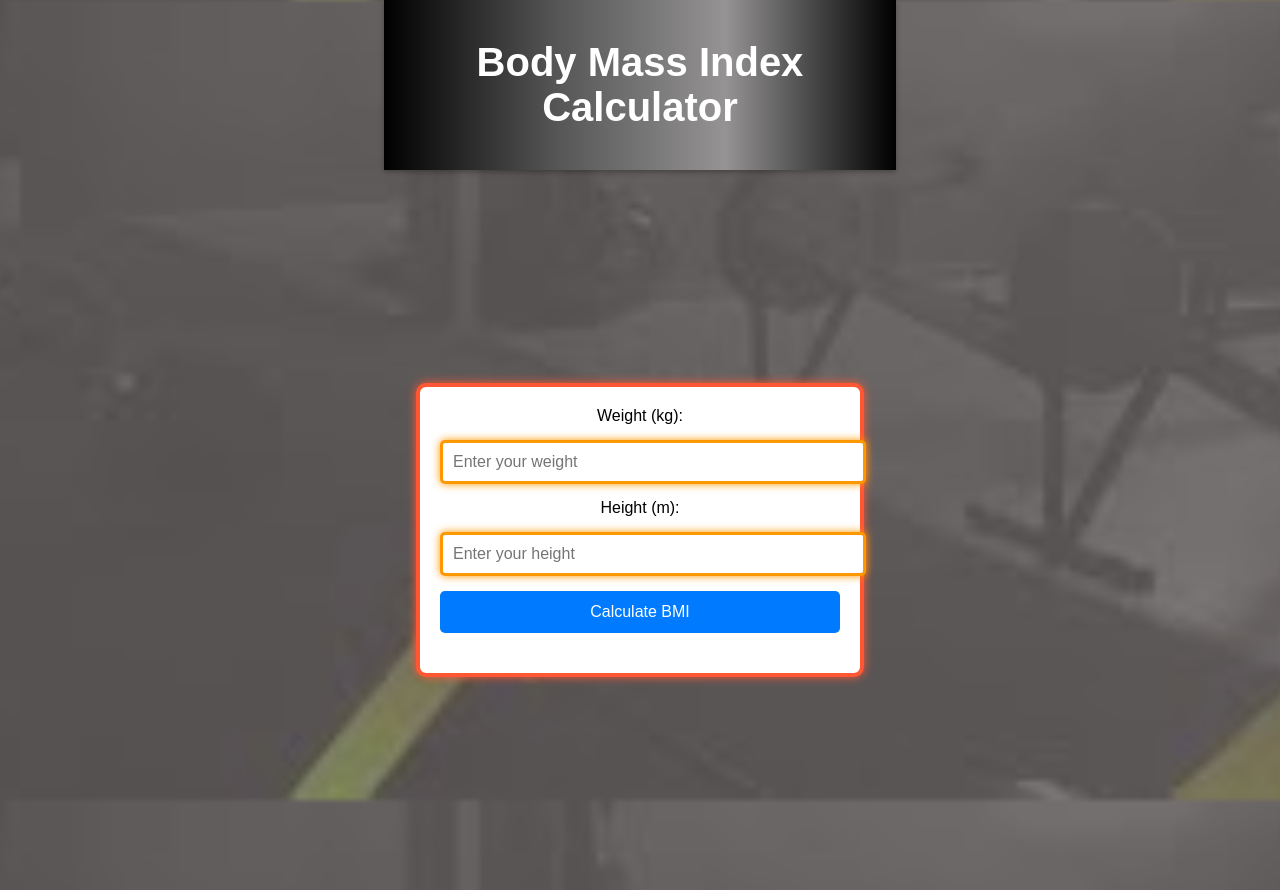
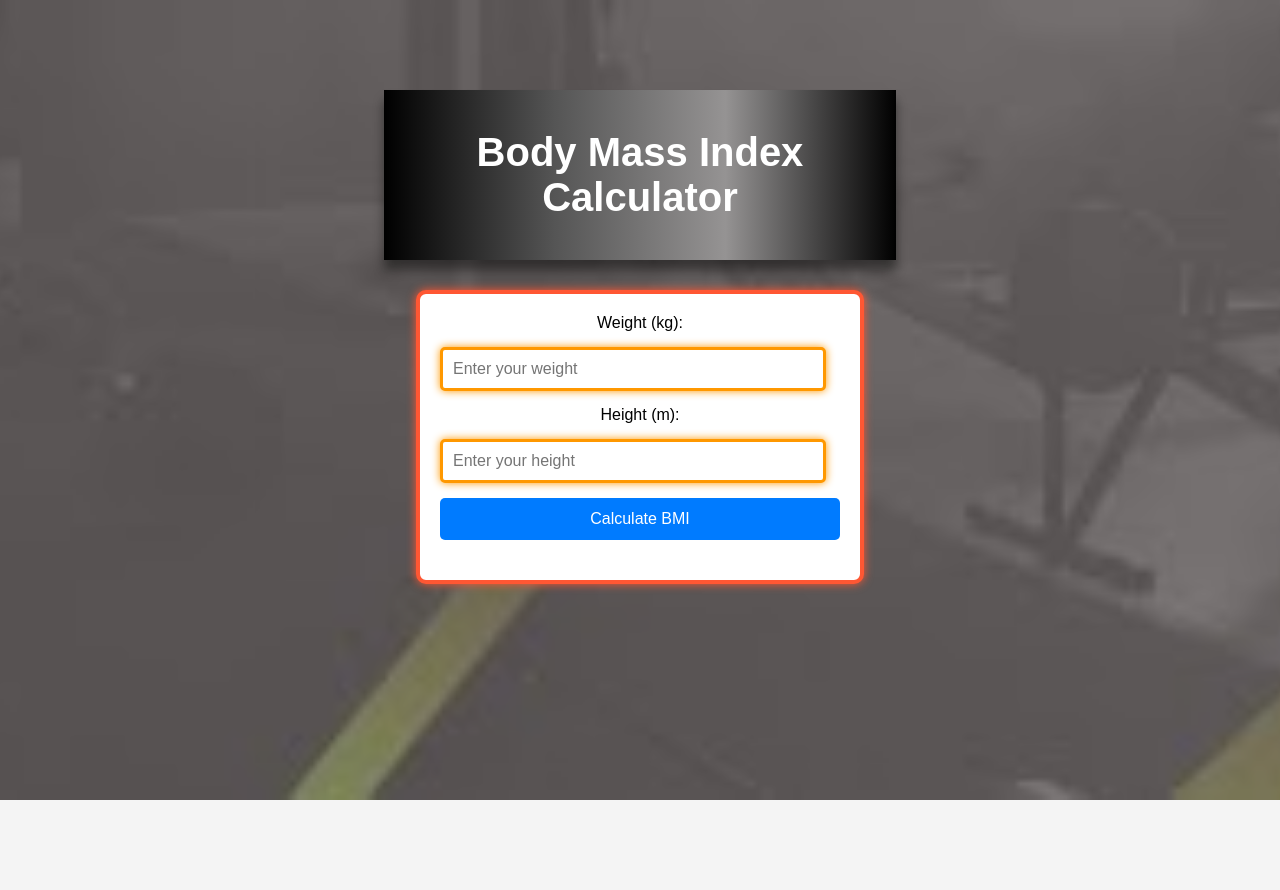
Before and after one commit to YumnaShams0623/js-assig-BMI-calculator-, a plain HTML site: page index.html in a window 1280 px wide. After the commit the page ends 800 px from the top, so only its background shows below. Drawn offline with Linux system fonts and the light colour scheme.

Commit message:
doing input styling

```diff
--- a/style.css
+++ b/style.css
@@ -27,16 +27,18 @@ body::before {
     z-index: -1;
 }
 
-/* Navbar styles */
+
 .navbar {
     width: 40%;
     padding: 40px 0;
     background: linear-gradient(90deg, #000, #555, #959393, black); /* Black to grey to white gradient */
     text-align: center;
     position: sticky;
-    top: 0;
+    top: 90px;
     z-index: 10;
-    box-shadow: 0 2px 5px rgba(0, 0, 0, 0.3);
+    box-shadow: 0 10px 10px #090a097a;
+
+
 }
 
 .navbar h1 {
@@ -45,32 +47,32 @@ body::before {
     margin: 0;
 }
 
-/* Content container to center the form below the navbar */
 .content-container {
     display: flex;
     justify-content: center;
     align-items: center;
-    height: calc(100vh - 80px); /* Adjusts height based on navbar */
+
     width: 100%;
     position: relative;
+    top: 120px;
     z-index: 1;
 }
 
-/* Main form container */
+
 .container {
     background-color: white;
     padding: 20px;
     border-radius: 10px;
     box-shadow: 0px 4px 8px rgba(0, 0, 0, 0.1);
-    max-width: 400px;
-    width: 90%;
+    width: 400px;
+    /* width: 90%; */
     text-align: center;
     animation: borderColorPulse 5s infinite, shadowPulse 5s infinite;
     position: relative;
     z-index: 1;
 }
 
-/* Input field styles */
+
 .input-fields {
     display: flex;
     flex-direction: column;
@@ -82,7 +84,7 @@ input {
     font-size: 1em;
     border-radius: 5px;
     outline: none;
-    width: 100%;
+    width: 90%;
     border: 3px solid #ddd;
     animation: inputBorderColorPulse 5s infinite, inputShadowPulse 5s infinite;
 }
```
Also changed, not shown: index.html (+1 -1 lines).
